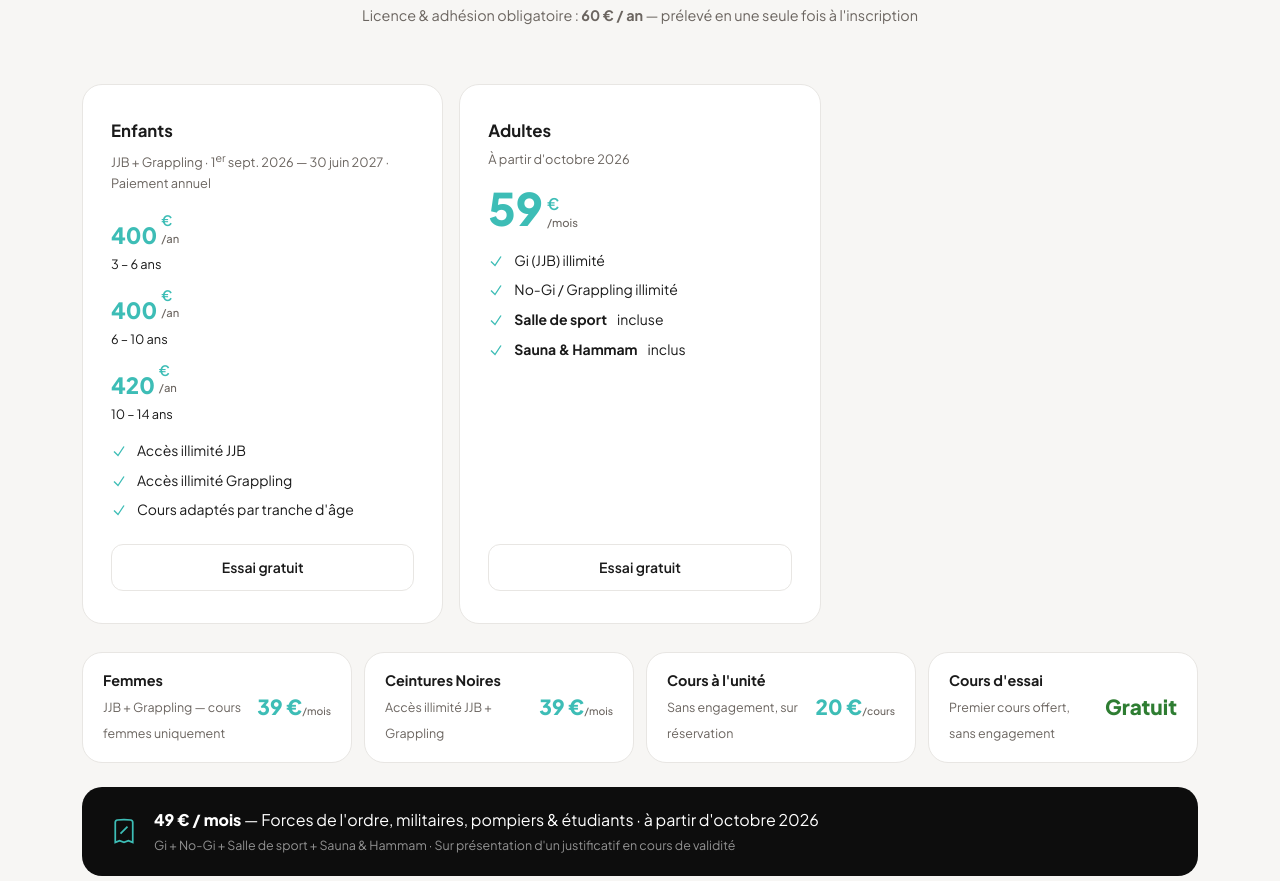
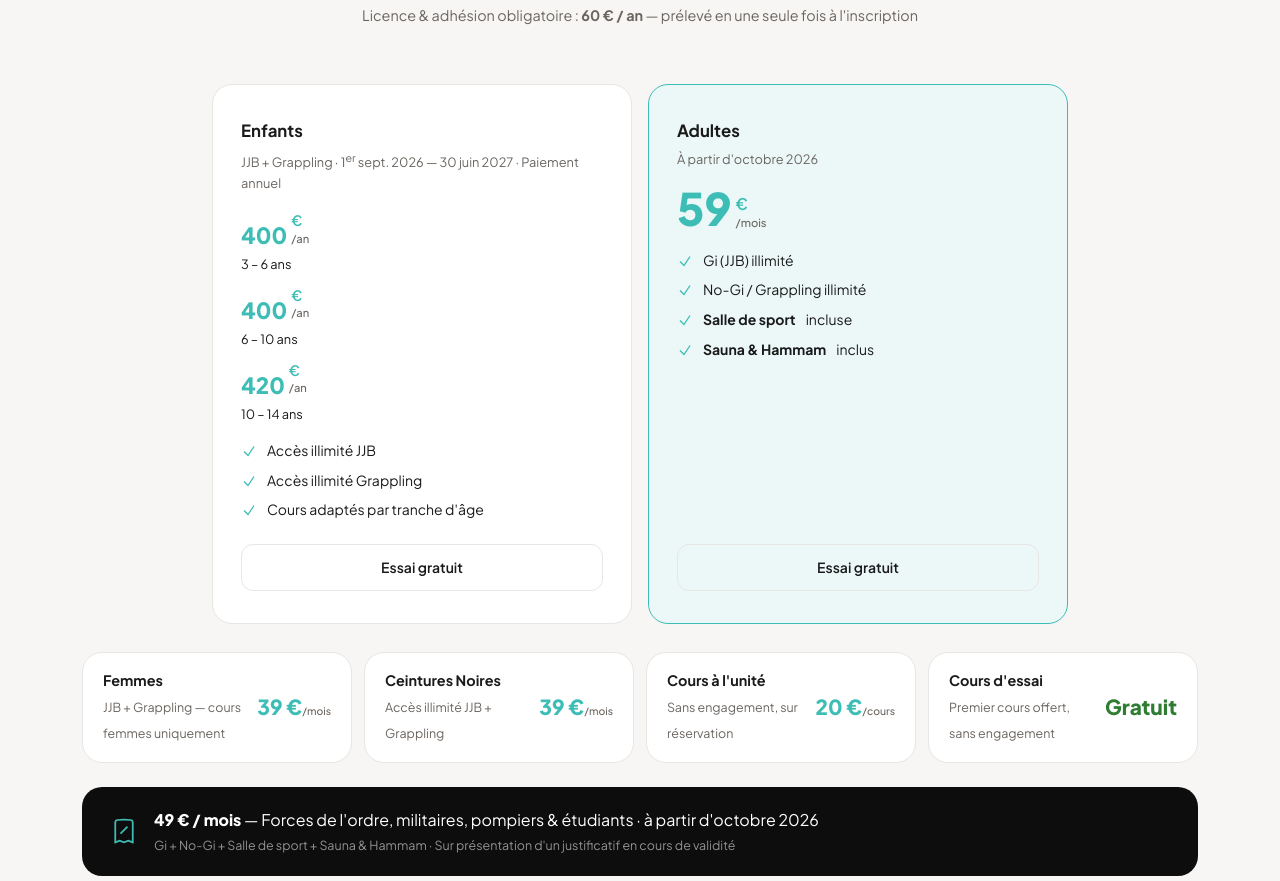
Before and after one commit to K2ISTUDIO/lip-academy, a plain HTML site: page index.html in a window 1280 px wide. Shown: the part 10914-11795 px from the top of the page. Drawn offline with Linux system fonts and the light colour scheme.

Commit message:
Tarifs: grille 2 colonnes centrées + Adultes en featured après suppression offre 45€
Co-Authored-By: Claude Sonnet 4.6 <noreply@anthropic.com>

```diff
--- a/index.html
+++ b/index.html
@@ -82,7 +82,7 @@
   <link rel="preconnect" href="https://fonts.googleapis.com">
   <link rel="preconnect" href="https://fonts.gstatic.com" crossorigin>
   <link href="https://fonts.googleapis.com/css2?family=Plus+Jakarta+Sans:ital,wght@0,300;0,400;0,500;0,600;0,700;0,800;1,400&display=swap" rel="stylesheet">
-  <link rel="stylesheet" href="styles.css?v=34">
+  <link rel="stylesheet" href="styles.css?v=35">
 </head>
 <body>
 <div class="site-wrapper">
@@ -1017,7 +1017,7 @@
       </div>
 
       <!-- Grille principale -->
-      <div class="tarif-grid tarif-grid-3">
+      <div class="tarif-grid tarif-grid-2">
 
         <div class="tarif-card">
           <h4>Enfants</h4>
@@ -1036,7 +1036,7 @@
           <a href="https://app.oss-academy.com/t/6919457147" target="_blank" rel="noopener" class="btn-outline btn-full">Essai gratuit</a>
         </div>
 
-        <div class="tarif-card">
+        <div class="tarif-card tarif-featured">
           <h4>Adultes</h4>
           <p class="tarif-sub">À partir d'octobre 2026</p>
           <div class="tarif-val">59 <span class="tarif-unit">€<small>/mois</small></span></div>
--- a/styles.css
+++ b/styles.css
@@ -806,6 +806,7 @@ h2.light em { color: var(--teal); }
   gap: 16px; margin-bottom: 28px;
 }
 .tarif-grid-3 { grid-template-columns: repeat(3, 1fr); }
+.tarif-grid-2 { grid-template-columns: repeat(2, minmax(0, 420px)); justify-content: center; }
 .tarif-card {
   position: relative; border: 1.5px solid var(--border);
   border-radius: var(--radius-lg); padding: 32px 28px;
```
